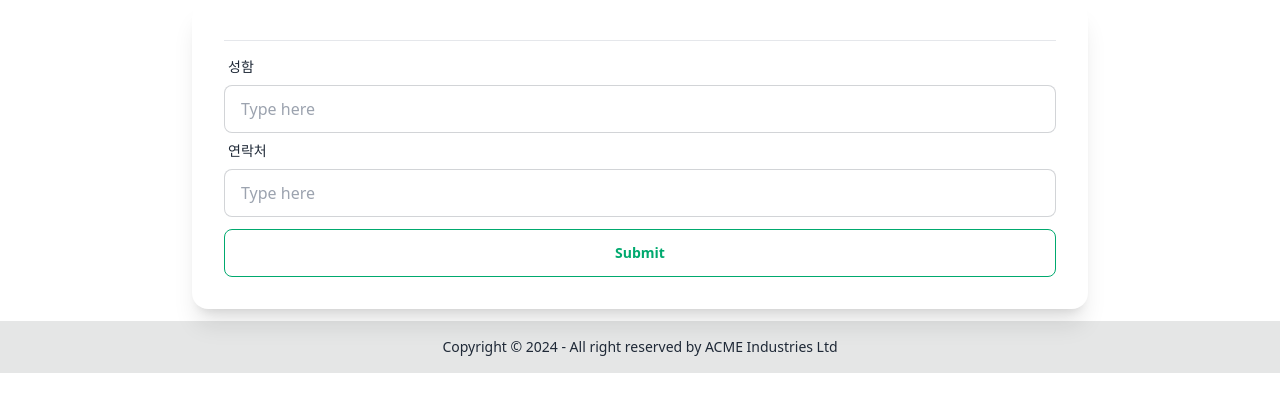
After one commit to kimjchan/create_form, a PHP site: template application/views/page/view.php in a window 1280 px wide. The commit adds this page. Shown: the top 412 px of the page. Run offline with PHP 8.4, Linux system fonts and the light colour scheme; the template is opened without the code that fills it, so the values that code supplies are empty; some libraries are stand-ins or nearby versions.

Commit message:
add : 데이터 저장 처리 기능

```diff
--- /dev/null
+++ b/application/views/page/view.php
@@ -0,0 +1,80 @@
+<div class="flex flex-col items-center">
+  <div class="card max-w-4xl w-full bg-base-100 shadow-xl">
+    <div class="card-body">
+      <h2 class="card-title"><?=$row['title']?></h2>
+      <hr/>
+      <form class="form_area" action="<?=base_url()?>process/save_data" method="post">
+        <input type="hidden" name="form_data" class="form_data"/>
+        <input type="hidden" name="idx" value="<?=$idx?>"/>
+        <?php for($i=0;$i<count($src_arr); $i++){?>
+          <div class="data_section">
+            <?php $data = $src_arr[$i];
+            $theme = $data['theme'];?>
+            <?php
+            if($theme==1){
+              $value_arr = explode(',',$data['value']); ?>
+              <div class="form-control w-full">
+                <div class="label">
+                  <input type="hidden" class="title_area" value="<?=$data['title']?>">
+                  <span class="label-text"><?=isset($data['title'])? $data['title'] : ''?></span>
+                </div>
+                <div class="flex gap-2">
+                  <?php foreach($value_arr as $value){?>
+                  <label class="label cursor-pointer flex gap-3">
+                    <span class="label-text"><?=$value?></span>
+                    <input type="radio" name="radio-<?=$data['flow']?>" class="radio mulfiValues checked:bg-red-500" value="<?=$value?>"/>
+                  </label>
+                  <?php } ?>
+              </div>
+            <?php }
+            else if($theme==2){
+              $value_arr = explode(',',$src_arr[$i]['value']);?>
+              <div class="form-control w-full">
+                <div class="label">
+                  <input type="hidden" class="title_area" name="title" value="<?=$data['title']?>">
+                  <span class="label-text"><?=isset($data['title'])? $data['title'] : ''?></span>
+                </div>
+                <div class="flex gap-2">
+                <?php foreach($value_arr as $value){?>
+                <label class="cursor-pointer label flex gap-3">
+                  <span class="label-text"><?=$value?></span>
+                  <input type="checkbox" class="checkbox mulfiValues checkbox-secondary" value="<?=$value?>"/>
+                </label>
+                <?php } ?>
+              </div>
+            <?php }
+            else if($theme==3){ ?>
+              <label class="form-control w-full">
+                <div class="label">
+                  <input type="hidden" class="title_area" value="<?=$data['value']?>">
+                  <span class="label-text"><?=$data['value']?></span>
+                </div>
+                <input type="text" placeholder="Type here" class="input input-bordered w-full typed_value" />
+              </label>
+            <?php } ?>
+          </div>
+        <?php } ?>
+        <div class="data_section">
+          <input type="hidden" class="title_area" value="name">
+          <label class="form-control w-full">
+            <div class="label">
+              <span class="label-text">성함</span>
+            </div>
+            <input type="text" placeholder="Type here" class="input input-bordered w-full typed_value" />
+          </label>
+        </div>
+        <div class="data_section">
+          <label class="form-control w-full">
+            <input type="hidden" class="title_area" value="tel">
+            <div class="label">
+              <span class="label-text">연락처</span>
+            </div>
+            <input type="text" placeholder="Type here" class="input input-bordered w-full typed_value" />
+          </label>
+        </div>
+        <button type="button" onclick="onHandleSubmit()" class="btn btn-outline btn-success w-full mt-3">Submit</button>
+      </form>
+    </div>
+  </div>
+</div>
+<script src="<?=base_url()?>dist/js/view.js"></script>
--- /dev/null
+++ b/dist/js/view.js
@@ -0,0 +1,38 @@
+const onHandleSubmit = () => {
+  const form_areaEl = document.querySelector('.form_area');
+  const form_listEl = form_areaEl.querySelectorAll('.data_section');
+  let data_obj_arr = [];
+  for(let item of form_listEl){
+    try{
+      let obj = {}
+      let titleTxt = item.querySelector('.title_area').value;
+      let mulfiValues = item.querySelectorAll('.mulfiValues');
+      if(mulfiValues.length === 0){
+        let typeValue = item.querySelector('.typed_value').value;
+        obj = {
+          title : titleTxt,
+          text : typeValue
+        }
+      }else{
+        let value_list = [];
+        for(let {checked, value} of mulfiValues){
+          if(checked){
+            value_list.push(value);
+          }
+        }
+        obj = {
+          title : titleTxt,
+          text : value_list.join(',')
+        }
+      }
+      data_obj_arr.push(obj);
+    }
+    catch(e){
+      console.log(e);
+    }
+  }
+  let data = JSON.stringify(data_obj_arr);
+  const form_dataEl = document.querySelector('.form_data');
+  form_dataEl.value = data;
+  form_areaEl.submit();
+}
```
Also changed, not shown: application/controllers/App.php (+15 -1 lines), application/controllers/Process.php (+15 -0 lines), application/views/page/preview.php (+18 -6 lines).
